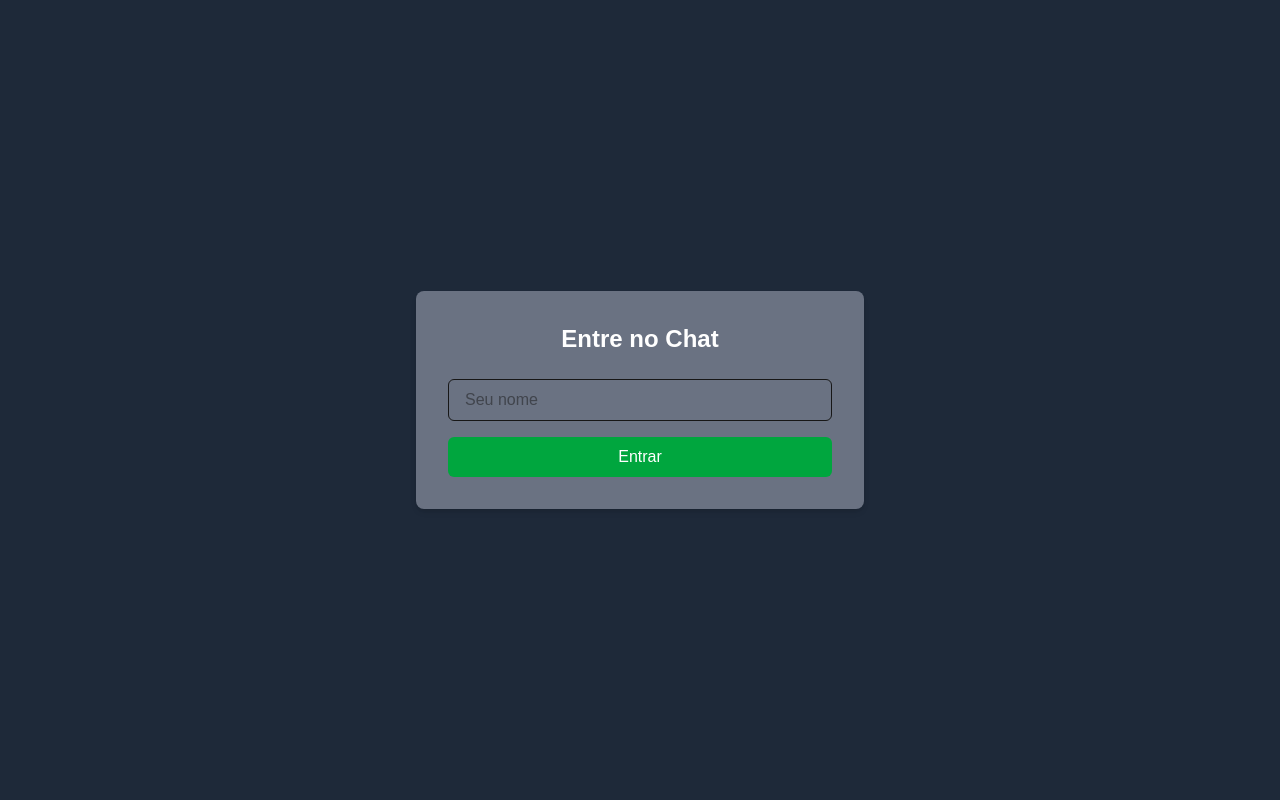
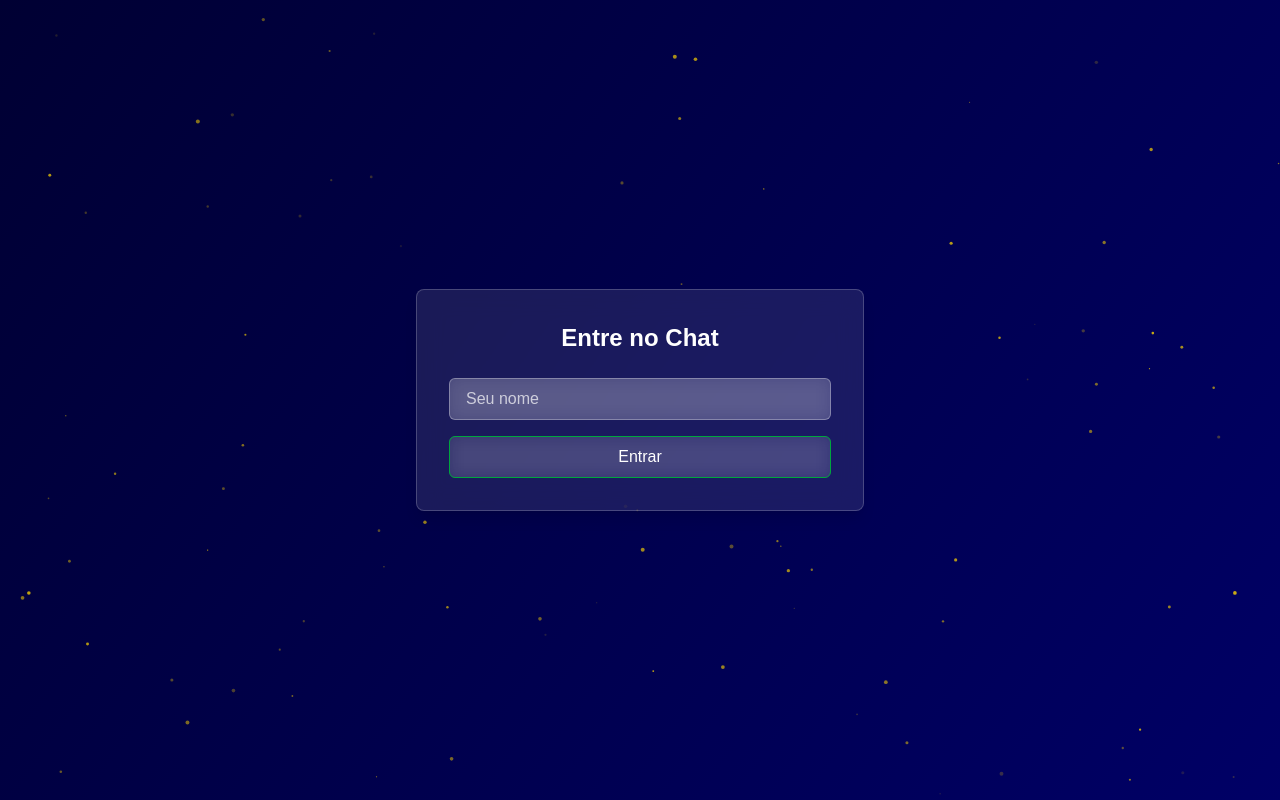
Before and after one commit to rafagomes10/chat-frontend, a Next.js app: page / in a window 1280 px wide. Built offline with nearby package versions, Linux system fonts and the light colour scheme; no server answers.

Commit message:
layout ajust

```diff
--- a/package.json
+++ b/package.json
@@ -14,7 +14,10 @@
     "next": "15.2.3",
     "react": "^19.0.0",
     "react-dom": "^19.0.0",
-    "socket.io-client": "^4.8.1"
+    "react-tsparticles": "^2.12.2",
+    "socket.io-client": "^4.8.1",
+    "tsparticles": "^3.8.1",
+    "tsparticles-slim": "^2.12.0"
   },
   "devDependencies": {
     "@eslint/eslintrc": "^3",
--- /dev/null
+++ b/src/components/animation/BackgroundAnimation.tsx
@@ -0,0 +1,175 @@
+'use client';
+
+import { useCallback, useState, useEffect } from 'react';
+import Particles from 'react-tsparticles';
+import { loadSlim } from 'tsparticles-slim';
+import type { Engine } from 'tsparticles-engine';
+
+export default function BackgroundAnimation() {
+  const [currentEffect, setCurrentEffect] = useState('galaxy');
+
+  const particlesInit = useCallback(async (engine: Engine) => {
+    await loadSlim(engine);
+  }, []);
+
+  // Efeito de Galáxia com Nebulosa
+  const galaxyConfig = {
+    fullScreen: {
+      enable: false,
+      zIndex: 0
+    },
+    particles: {
+      number: { value: 150, density: { enable: true, value_area: 800 } },
+      color: { value: ["#ffffff", "#87ceeb", "#add8e6", "#e6e6fa", "#800080"] },
+      shape: { type: "circle" },
+      opacity: {
+        value: 1,
+        random: true,
+        animation: { enable: true, speed: 1, minimumValue: 0.1, sync: false }
+      },
+      size: {
+        value: 3,
+        random: true,
+        animation: { enable: true, speed: 2, minimumValue: 0.3, sync: false }
+      },
+      move: {
+        enable: true,
+        speed: 0.5,
+        direction: "none" as const,
+        random: true,
+        straight: false,
+        outModes: "out" as const
+      },
+      twinkle: {
+        particles: { enable: true, frequency: 0.05, opacity: 1 }
+      }
+    },
+    background: {
+      color: { value: "#0a0b2e" },
+      image: "radial-gradient(circle, #1a1a4a 0%, #0a0b2e 100%)",
+      position: "50% 50%",
+      repeat: "no-repeat",
+      size: "cover"
+    }
+  };
+
+  // Efeito de Chuva de Meteoros
+  const meteorConfig = {
+    fullScreen: {
+      enable: false,
+      zIndex: 0
+    },
+    particles: {
+      number: { value: 80, density: { enable: true, value_area: 800 } },
+      color: { value: "#FFD700" },
+      shape: { type: "circle" },
+      opacity: {
+        value: 0.8,
+        random: true,
+        animation: { enable: true, speed: 1, minimumValue: 0.1, sync: false }
+      },
+      size: {
+        value: 2,
+        random: true,
+        animation: { enable: true, speed: 3, minimumValue: 0.5, sync: false }
+      },
+      move: {
+        enable: true,
+        speed: 15,
+        direction: "bottom-right" as const,
+        random: false,
+        straight: true,
+        outModes: "out" as const
+      },
+      trail: {
+        enable: true,
+        length: 10,
+        fillColor: "#000"
+      }
+    },
+    background: {
+      color: { value: "#000033" },
+      image: "linear-gradient(125deg, #000033 0%, #000066 100%)",
+      position: "50% 50%",
+      repeat: "no-repeat",
+      size: "cover"
+    }
+  };
+
+  // Efeito Aurora Boreal
+  const auroraConfig = {
+    fullScreen: {
+      enable: false,
+      zIndex: 0
+    },
+    particles: {
+      number: { value: 100, density: { enable: true, value_area: 800 } },
+      color: { value: ["#00ff00", "#00ffff", "#ff00ff"] },
+      shape: { type: "circle" },
+      opacity: {
+        value: 0.5,
+        random: true,
+        animation: { enable: true, speed: 0.5, minimumValue: 0.1, sync: false }
+      },
+      size: {
+        value: 4,
+        random: true,
+        animation: { enable: true, speed: 1, minimumValue: 0.5, sync: false }
+      },
+      move: {
+        enable: true,
+        speed: 2,
+        direction: "top" as const,
+        random: true,
+        straight: false,
+        outModes: "out" as const
+      },
+      wobble: {
+        enable: true,
+        distance: 10,
+        speed: 10
+      }
+    },
+    background: {
+      color: { value: "#000022" },
+      image: "linear-gradient(180deg, #000022 0%, #001133 100%)",
+      position: "50% 50%",
+      repeat: "no-repeat",
+      size: "cover"
+    }
+  };
+
+  // Sistema de transição entre efeitos
+  useEffect(() => {
+    const effects = ['galaxy', 'meteor', 'aurora'];
+    let currentIndex = 0;
+
+    const intervalId = setInterval(() => {
+      currentIndex = (currentIndex + 1) % effects.length;
+      setCurrentEffect(effects[currentIndex]);
+    }, 10000);
+
+    return () => clearInterval(intervalId);
+  }, []);
+
+  // Seleciona a configuração atual
+  const getCurrentConfig = () => {
+    switch (currentEffect) {
+      case 'meteor':
+        return meteorConfig;
+      case 'aurora':
+        return auroraConfig;
+      default:
+        return galaxyConfig;
+    }
+  };
+
+  return (
+    <Particles
+      id="tsparticles"
+      init={particlesInit}
+      options={getCurrentConfig()}
+      className="absolute inset-0 z-0"
+    />
+  );
+}
--- a/src/components/chat/ChatLayout.tsx
+++ b/src/components/chat/ChatLayout.tsx
@@ -7,6 +7,7 @@ import UserList from '../userList/UserList';
 import LoginForm from '../login/LoginForm';
 import PieChart from '../graphic/PieChart';
 import TicTacToe from '../game/TicTacToe';
+import BackgroundAnimation from '../animation/BackgroundAnimation';
 
 export default function ChatLayout() {
   const { isLoggedIn, logout, currentUser } = useChat();
@@ -14,7 +15,8 @@ export default function ChatLayout() {
 
   if (!isLoggedIn) {
     return (
-      <div className="flex items-center justify-center min-h-screen bg-gray-800">
+      <div className="flex items-center justify-center min-h-screen relative overflow-hidden">
+        <BackgroundAnimation />
         <LoginForm />
       </div>
     );
@@ -46,7 +48,6 @@ export default function ChatLayout() {
           </div>
         )}
       </div>
-
       <div className="w-full md:w-2/4 h-1/4 md:h-screen p-4 overflow-y-auto border-l">
         <div>
           <PieChart />
--- a/src/components/login/LoginForm.tsx
+++ b/src/components/login/LoginForm.tsx
@@ -15,7 +15,7 @@ export default function LoginForm() {
   };
 
   return (
-    <div className="w-full max-w-md p-8 space-y-6 bg-gray-500 rounded-lg shadow-md">
+    <div className="w-full max-w-md p-8 space-y-6 bg-white/10 backdrop-blur-md rounded-lg shadow-lg border border-white/20">
       <h2 className="text-2xl font-bold text-center text-white">Entre no Chat</h2>
 
       {loginError && (
@@ -31,14 +31,14 @@ export default function LoginForm() {
             value={username}
             onChange={(e) => setUsername(e.target.value)}
             placeholder="Seu nome"
-            className="w-full px-4 py-2 border rounded-md focus:outline-none focus:ring-2 focus:ring-green-600"
+            className="w-full px-4 py-2 bg-white/20 backdrop-blur-sm border border-white/30 rounded-md focus:outline-none focus:ring-2 focus:ring-violet-300 text-white placeholder-white/70"
             maxLength={10}
             required
           />
         </div>
         <button
           type="submit"
-          className="w-full px-4 py-2 text-white bg-green-600 rounded-md hover:bg-green-700 focus:outline-none focus:ring-2 focus:ring-green-500"
+          className="w-full px-4 py-2 text-white bg-white/10 backdrop-blur-sm border border-green-600 rounded-md hover:bg-green-700/30 focus:outline-none focus:ring-2 focus:ring-green-500"
         >
           Entrar
         </button>
```
Also changed, not shown: 2 other files (tests, documents, lock files or other folders).
